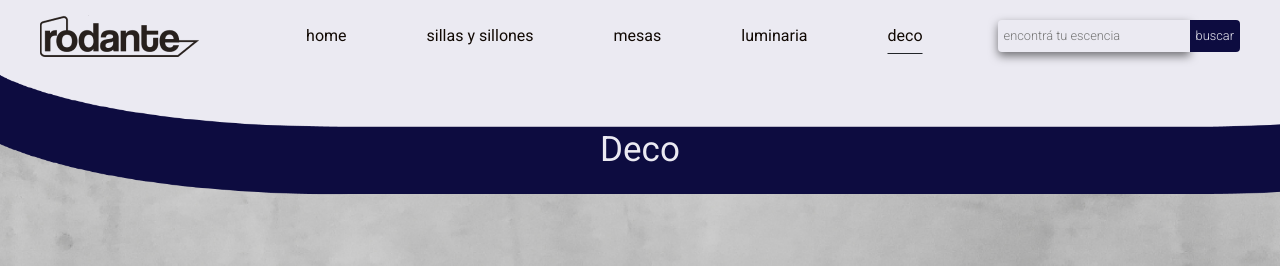
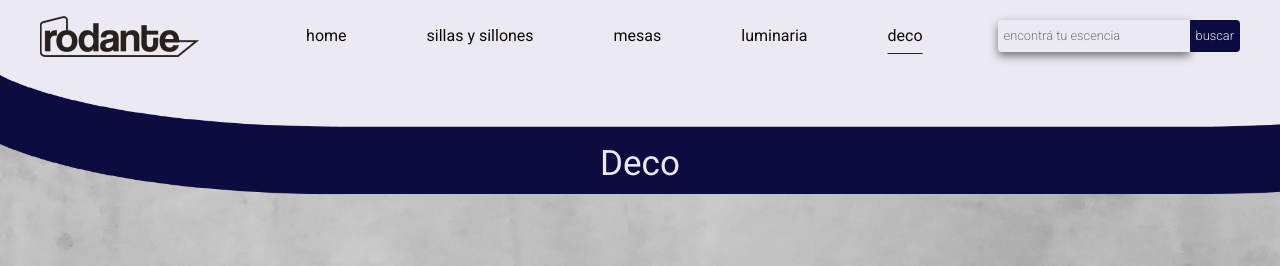
Before and after one commit to valentinbutassi/rodante2, a website: page pages/deco.html in a window 1280 px wide. Shown: the top 266 px of the page. Drawn offline with nearby package versions, Linux system fonts and the light colour scheme.

Commit message:
7thcommit

```diff
--- a/scss/base/_generales.scss
+++ b/scss/base/_generales.scss
@@ -35,7 +35,7 @@
       top: 100%;
       left: 0;
       width: 100%;
-      height: 160%;
+      height: 100%;
       background-color: $blancorodante;
     }
   }
--- a/scss/layout/_header.scss
+++ b/scss/layout/_header.scss
@@ -102,7 +102,7 @@
             font-weight: 400;
             text-align: center;
             color: $blancorodante;
-            margin-top: 3.1rem;
+            margin-top: 4rem;
             margin-bottom: 7rem;
           }
 
```
Also changed, not shown: css/style.css.
